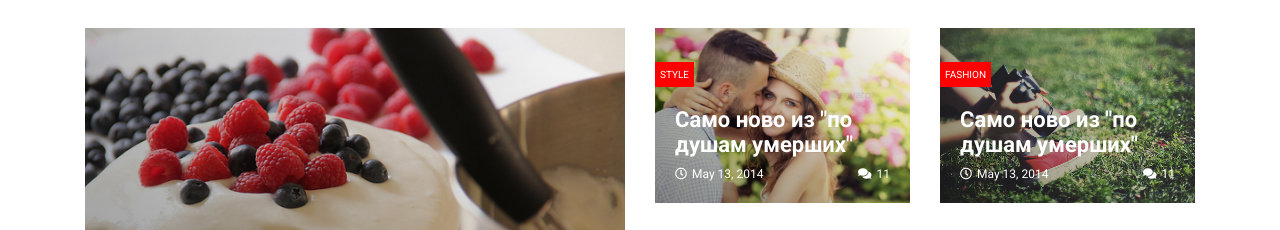
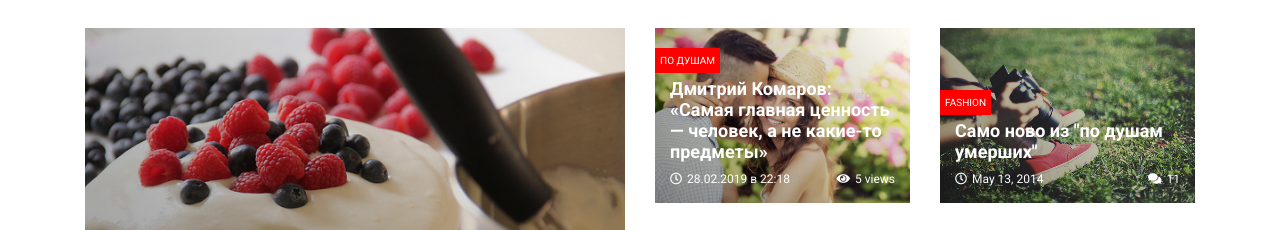
Before and after one commit to StanleyN7/artmoz, a website: page app/index.html in a window 1280 px wide. Shown: the part 166-396 px from the top of the page. Drawn offline with Linux system fonts and the light colour scheme.

Commit message:
latest top news style edit

```diff
--- a/app/index.html
+++ b/app/index.html
@@ -179,18 +179,19 @@
 					<div class="lp_article_wrap col-lg-3">
 						<article class="lp_article">
 							<div class="lp_article_image">
-								<img src="img/2.jpg" alt="lp_article_image">
+								<img src="img/2.jpg" alt="art_img">
 							</div>
 							<div class="lp_article_content">
 								<span class="lp_article_category cat_block">
-									<a href="#">style</a>
+									<a href="http://test.art-mozaika.ua/po-dusham">По душам</a>
 								</span>
 								<h2 class="lp_article_title">
-									<a href="#">Само ново из "по душам умерших"</a>
+									<a href="http://test.art-mozaika.ua/po-dusham/dmitrij-komarov-samaya-glavnaya-cennost-chelovek-a-ne-kakie-to-predmety">Дмитрий Комаров: «Самая главная ценность — человек, а не какие-то предметы»</a>
 								</h2>
 								<div class="lp_article_info">
-									<span><i class="far fa-clock"></i>May 13, 2014</span>
-									<a href="#"><i class="fas fa-comments"></i>11</a>
+									<span><i class="far fa-clock"></i>28.02.2019 в 22:18</span>
+									<!--<a><i class="fas fa-comments"></i>0</a>-->
+									<span class="art_info_item"><i class="fas fa-eye"></i>5  views</span>
 								</div>
 							</div>
 						</article>
--- a/app/scss/main.scss
+++ b/app/scss/main.scss
@@ -588,17 +588,26 @@ ul {
 		}
 	}
 	.lp_article_title {
-		font-size: 22px;
+		/* font-size: 22px; */
+		font-size: 18px;
 		line-height: normal;
 	}
 	.lp_article_content {
 		position: relative;
 		width: 100%;
-		padding: 20px;
+		padding: 15px;
+	    padding-top: 30px;
+	    max-height: 100%;
+	    overflow: auto;
+		.art_info_item {
+			padding: 0;
+			margin: 0;
+		}
 	}
 	.lp_article_category {
 		left: 0;
-		bottom: 100%;
+		top: 0;
+		/* bottom: 100%; */
 	}
 	.lp_article_info {
 		display: -webkit-box;
```
Also changed, not shown: app/css/main.min.css, 1 other file.
